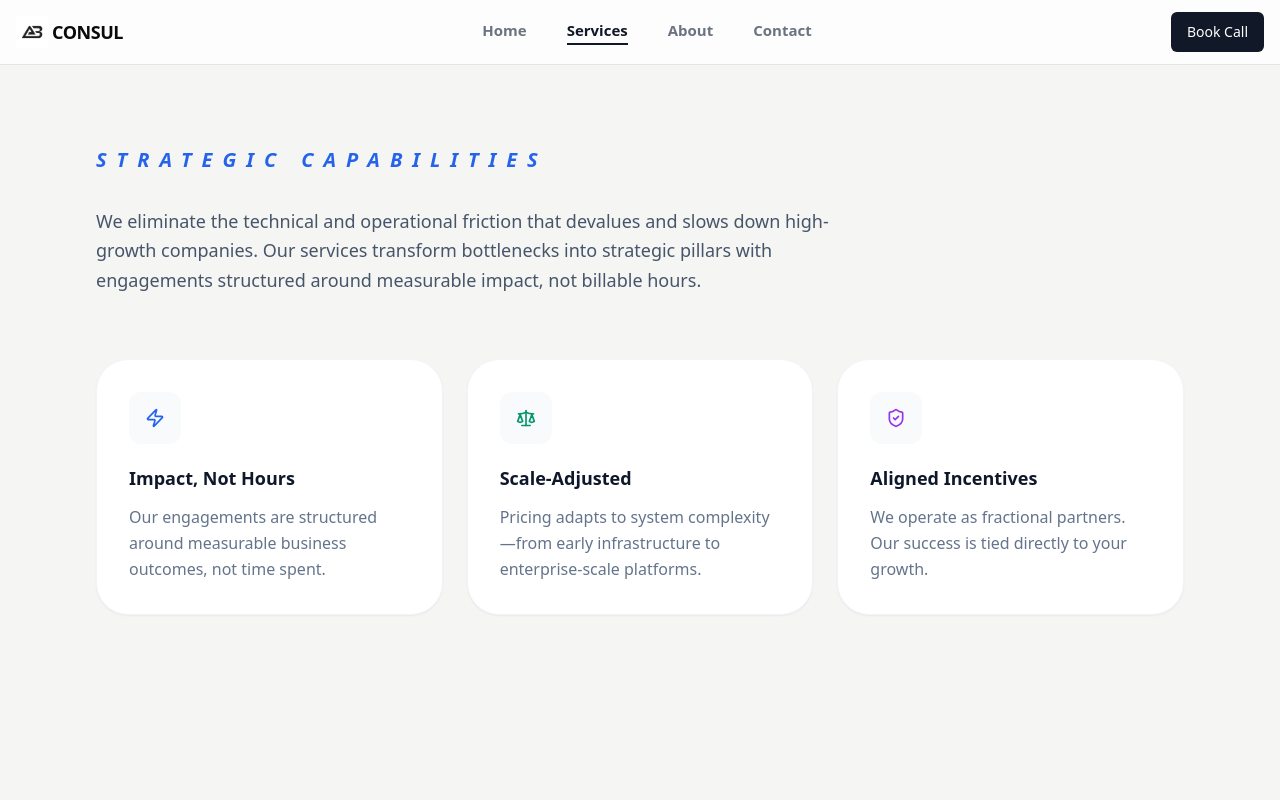
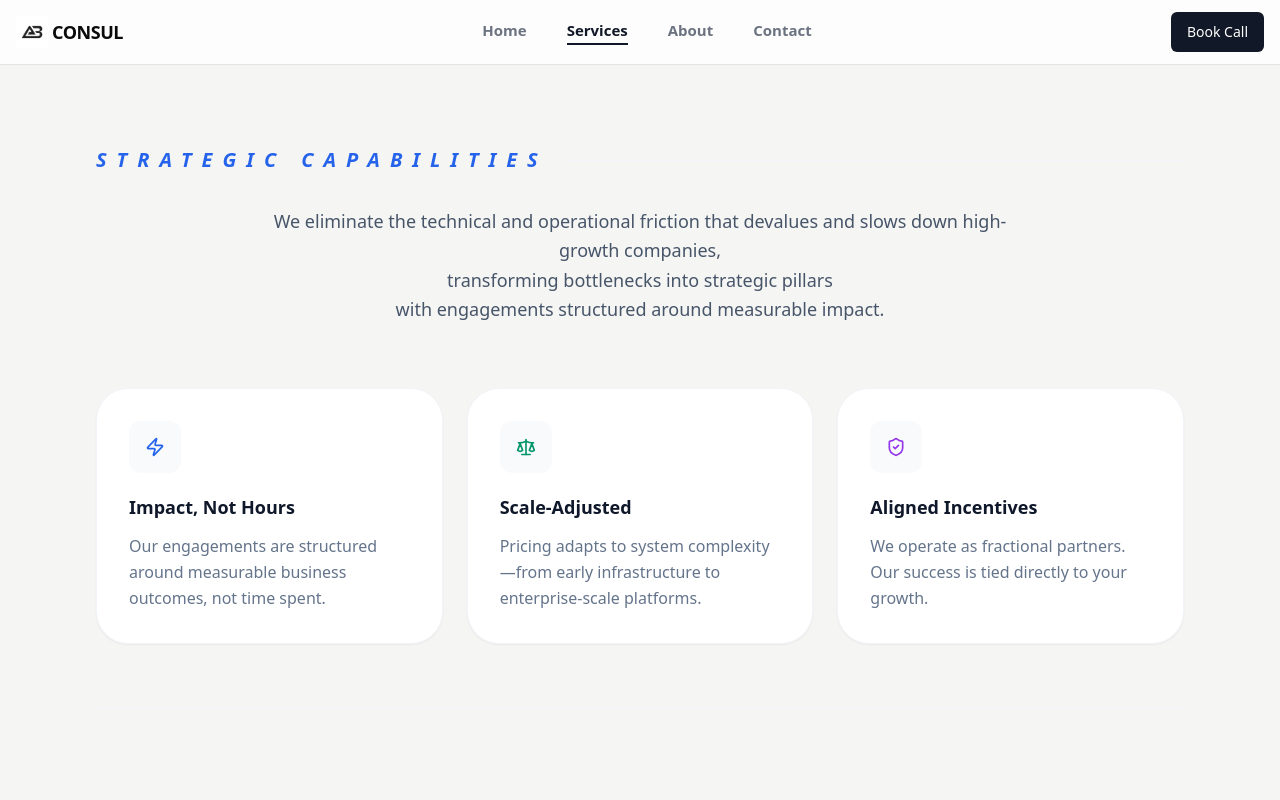
Before and after one commit to l-tting/ab-consul, a Next.js app in the folder my-app/: page /services in a window 1280 px wide. Shown: the top 800 px of the page. Built offline with nearby package versions, Linux system fonts and the light colour scheme.

Commit message:
centering services cta w/line breaks

```diff
--- a/my-app/src/components/ServicesPricingHero.jsx
+++ b/my-app/src/components/ServicesPricingHero.jsx
@@ -33,20 +33,12 @@ export default function ServicesPricingHero() {
           <div className="h-[1px] flex-grow bg-slate-100 mt-2 sm:mt-0" />
         </div>
 
-        {/* Hero Headline */}
-        {/* <h1 className="text-3xl sm:text-4xl md:text-5xl font-black tracking-tight text-slate-900 leading-[1.05] max-w-4xl">
-          Engineering{" "}
-          <span className="text-slate-300 italic font-serif">
-            operational leverage
-          </span>{" "}
-          at scale.
-        </h1> */}
 
-        {/* Subtext */}
-        <p className="mt-6 text-lg text-slate-600 font-medium leading-relaxed max-w-3xl">
-          We eliminate the technical and operational friction that devalues and slows down high-growth companies.
-           Our services transform bottlenecks into strategic pillars with engagements structured around measurable impact, not billable hours.
-        </p>
+       <p className="mt-6 text-lg text-slate-600 font-medium leading-relaxed max-w-3xl mx-auto text-center">
+  We eliminate the technical and operational friction that devalues and slows down high-growth companies,<br />
+  transforming bottlenecks into strategic pillars<br />
+  with engagements structured around measurable impact.
+</p>
 
         {/* Pillars */}
         <div className="grid grid-cols-1 md:grid-cols-3 gap-6 mt-16">
```
Also changed, not shown: my-app/public/AB CONSUL LOGO 02.png (added).
